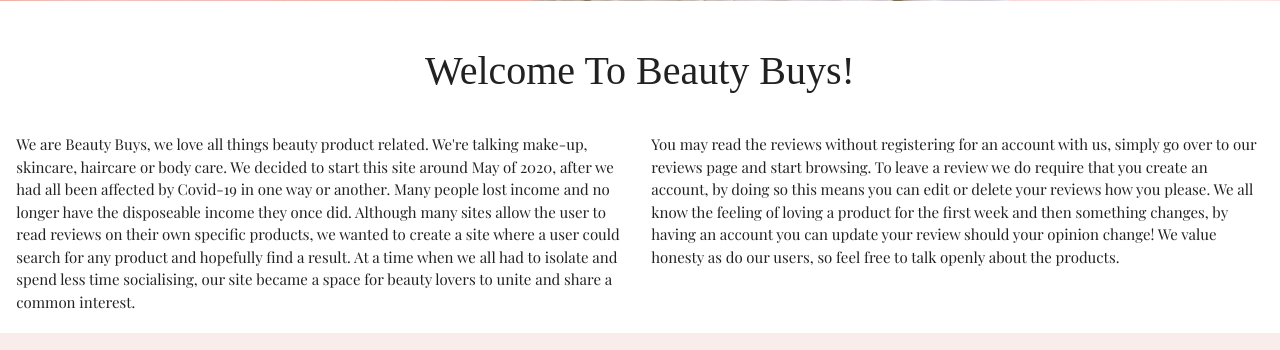
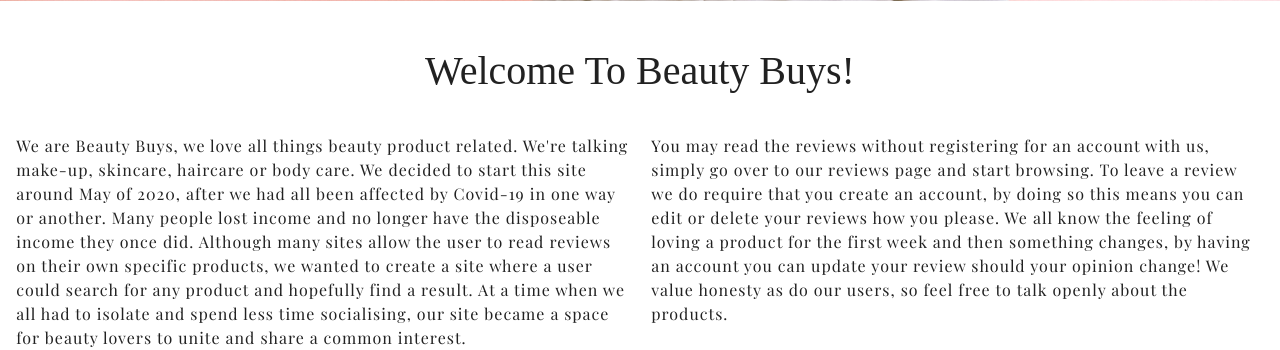
Before and after one commit to EllyC20/ms3-beauty-buys, a Flask app: page / in a window 1280 px wide. Shown: the part 916-1266 px from the top of the page. Run offline with Flask 2, Linux system fonts and the light colour scheme; some libraries are stand-ins or nearby versions; some web fonts are replaced.

Commit message:
style: Homepage text and Search bar

```diff
--- a/static/css/style.css
+++ b/static/css/style.css
@@ -96,6 +96,11 @@ footer {
     background-color: rgba(0, 0, 0, 0.5)
 }
 
+.home-text {
+    font-size: medium;
+    letter-spacing: 1px;
+}
+
 /* Register */
 
 h1 {
@@ -167,3 +172,7 @@ h1 {
     display: initial;
     width: 250px;
 }
+
+.card-panel {
+    margin: .5rem 1rem .5rem 1rem;
+}
```
